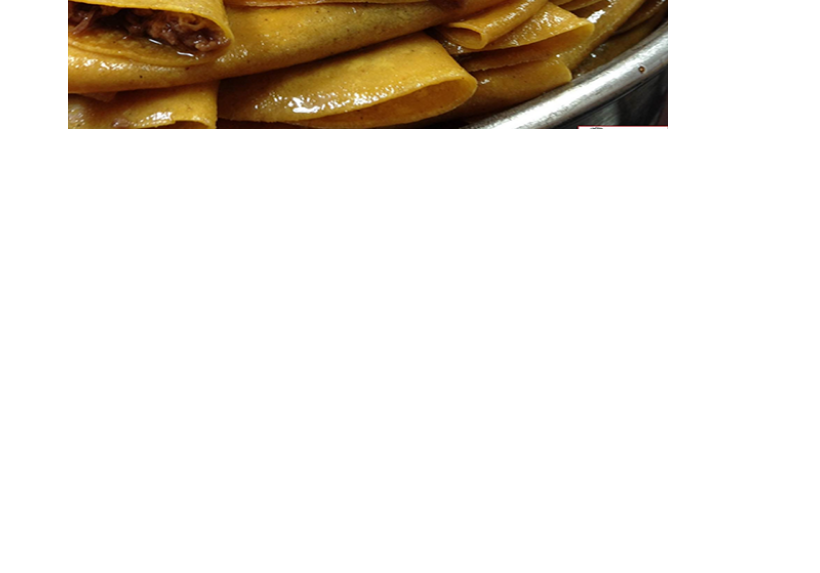
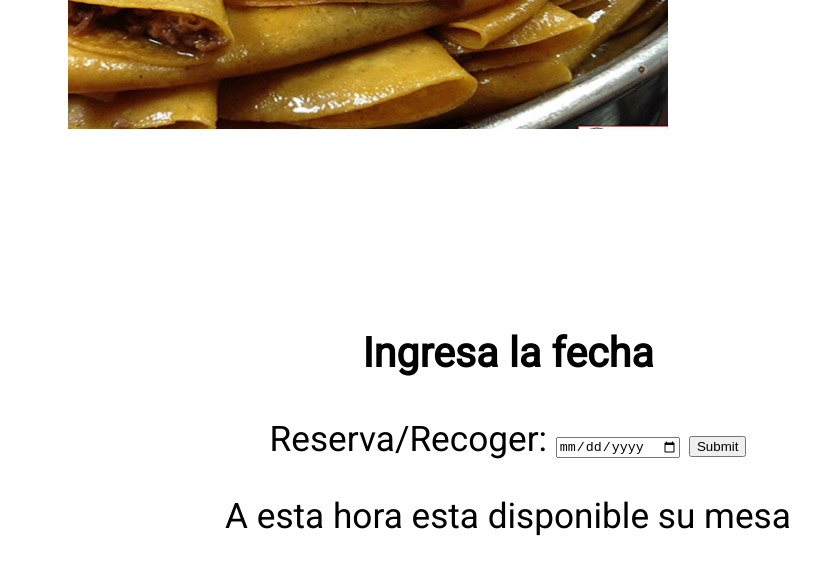
Before and after one commit to JessicaZetina/Restaurante7, a plain HTML site: page index.html in a window 1280 px wide. Shown: the part 602-1175 px from the top of the page, without its empty margins (132-952 px from the left). Before the commit the page ends 931 px from the top, so only its background shows below. Drawn offline with Linux system fonts and the light colour scheme.

Commit message:
agregando calendario

```diff
--- a/index.html
+++ b/index.html
@@ -66,6 +66,14 @@
                       <a class="arrow arrow-next" href="#item-1"></a>
                     </div>
                   </div>
+                  <section id="calendar">
+                        <h1>Ingresa la fecha</h1>
+                        <form action="/action_page.php">
+                          Reserva/Recoger: <input type="date" name="bday">
+                          <input type="submit">
+                        </form>
+                        <p>A esta hora esta disponible su mesa</p>
+                  </section>
         </section>
     <script src="app.js"></script>
 </body>
--- a/style.css
+++ b/style.css
@@ -266,3 +266,10 @@ body {
     z-index: 3;
     opacity: 1;
 }
+
+/*Calendario*/
+#calendar{
+    text-align: center;
+    font-family: 'Roboto', sans-serif;
+    font-size: 2.20rem;
+}
```
